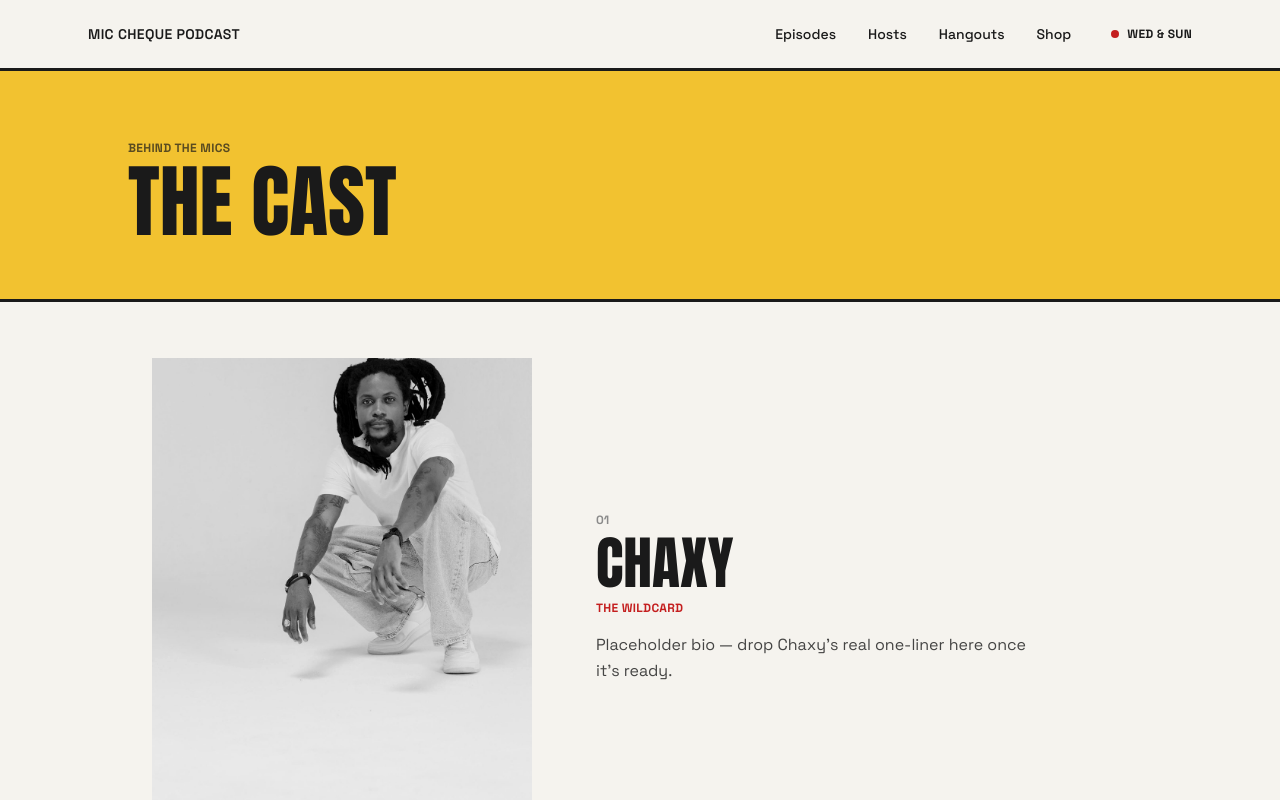
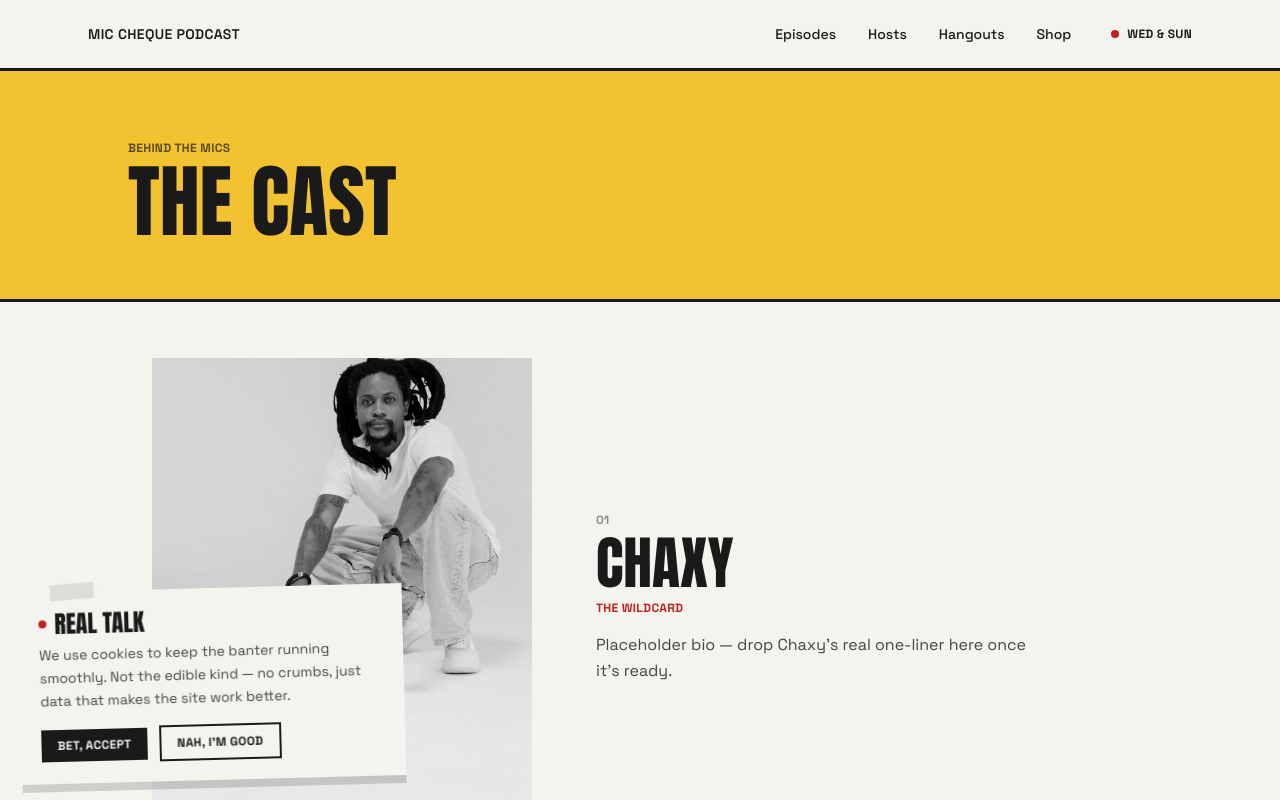
Before and after one commit to Jhny23/mic-cheque, a Next.js app in the folder mic-cheque-web/: page /hosts in a window 1280 px wide. Shown: the top 800 px of the page. Built offline with nearby package versions, Linux system fonts and the light colour scheme.

Commit message:
Add brand-styled cookie notice: sticker note instead of generic banner

```diff
--- a/mic-cheque-web/app/layout.tsx
+++ b/mic-cheque-web/app/layout.tsx
@@ -1,5 +1,6 @@
 import type { Metadata } from "next";
 import { Anton, Space_Grotesk } from "next/font/google";
+import CookieNotice from "@/components/CookieNotice";
 import "./globals.css";
 
 const anton = Anton({
@@ -31,6 +32,7 @@ export default function RootLayout({
         className={`${anton.variable} ${spaceGrotesk.variable} font-body bg-paper text-ink`}
       >
         {children}
+        <CookieNotice />
       </body>
     </html>
   );
--- /dev/null
+++ b/mic-cheque-web/components/CookieNotice.tsx
@@ -0,0 +1,76 @@
+"use client";
+
+import { useEffect, useState } from "react";
+import { motion, AnimatePresence } from "framer-motion";
+
+const STORAGE_KEY = "mc-cookie-consent";
+
+export default function CookieNotice() {
+  const [visible, setVisible] = useState(false);
+
+  useEffect(() => {
+    const stored = window.localStorage.getItem(STORAGE_KEY);
+    if (!stored) {
+      const t = setTimeout(() => setVisible(true), 900);
+      return () => clearTimeout(t);
+    }
+  }, []);
+
+  function respond(choice: "accepted" | "declined") {
+    window.localStorage.setItem(STORAGE_KEY, choice);
+    setVisible(false);
+  }
+
+  return (
+    <AnimatePresence>
+      {visible && (
+        <motion.div
+          className="fixed bottom-5 left-5 right-5 sm:right-auto sm:w-96 z-50"
+          initial={{ opacity: 0, y: 40, rotate: 0 }}
+          animate={{ opacity: 1, y: 0, rotate: -1.5 }}
+          exit={{ opacity: 0, y: 20, scale: 0.95 }}
+          transition={{ duration: 0.4, ease: "easeOut" }}
+        >
+          <div className="relative bg-paper p-5 shadow-[0_8px_0_rgba(0,0,0,0.15)]">
+            {/* tape corner */}
+            <div
+              className="absolute -top-2 left-8 bg-ink/10"
+              style={{ width: 44, height: 16, transform: "rotate(-3deg)" }}
+            />
+
+            <div className="flex items-start gap-2 mb-2">
+              <span
+                className="inline-block bg-signal mt-2"
+                style={{ width: 8, height: 8, borderRadius: "9999px" }}
+              />
+              <h2 className="font-display uppercase text-2xl text-ink leading-none">
+                Real Talk
+              </h2>
+            </div>
+
+            <p className="font-body text-sm text-ink leading-relaxed opacity-80">
+              We use cookies to keep the banter running smoothly. Not the
+              edible kind — no crumbs, just data that makes the site work
+              better.
+            </p>
+
+            <div className="flex items-center gap-3 mt-4">
+              <button
+                onClick={() => respond("accepted")}
+                className="font-body font-bold px-4 py-2 uppercase text-xs tracking-wide bg-ink text-paper"
+              >
+                Bet, accept
+              </button>
+              <button
+                onClick={() => respond("declined")}
+                className="font-body font-bold px-4 py-2 uppercase text-xs tracking-wide border-2 border-ink text-ink"
+              >
+                Nah, I&apos;m good
+              </button>
+            </div>
+          </div>
+        </motion.div>
+      )}
+    </AnimatePresence>
+  );
+}
```
